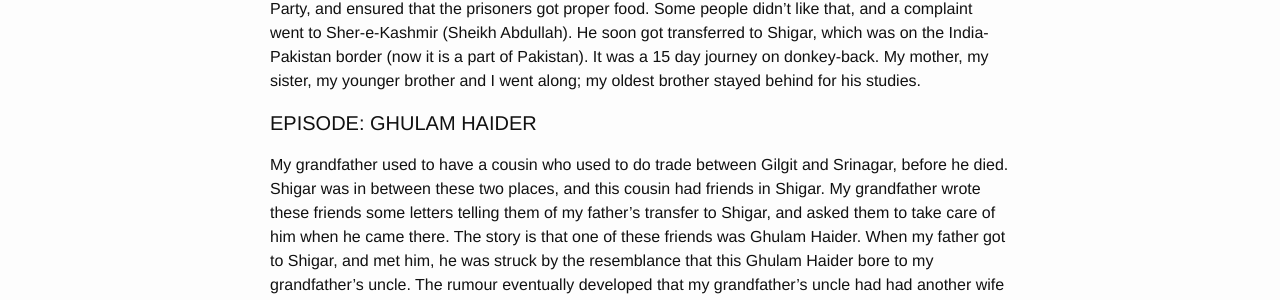
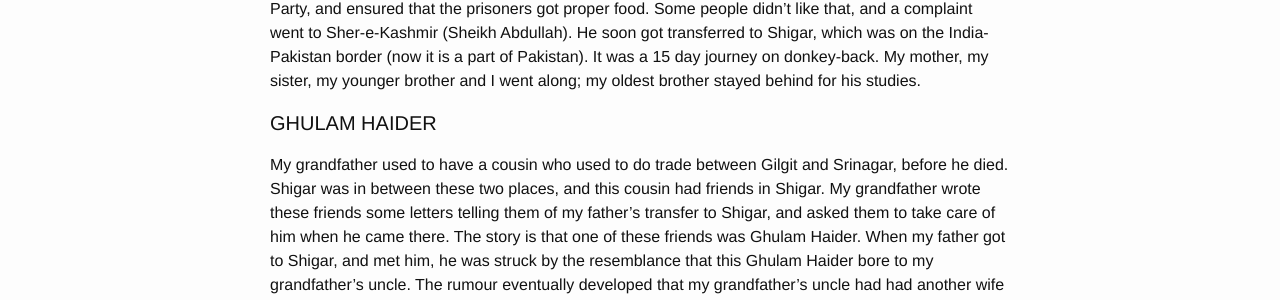
Before and after one commit to ShivanKaul/Naani, a Jekyll site: the page built from _posts/2014-12-23-birth-and-ghulam-haider.md, in a window 1280 px wide. Shown: the part 839-1139 px from the top of the page. Built offline with Jekyll 4.4.1, drawn with Linux system fonts in a browser that asks for light colours.

Commit message:
Experimenting with md, attempt #3.

```diff
--- a/_posts/2014-12-23-birth-and-ghulam-haider.md
+++ b/_posts/2014-12-23-birth-and-ghulam-haider.md
@@ -19,6 +19,7 @@ I lived for the next 5 years being loved by my Daadi. And then she contracted do
 My father used to work as a doctor at the Central Jail. There used to be two parties, Sher (Lion Party, led by Sheikh Abdullah) and Bakr (Lamb) parties. Sher Party was in power, and they used to send politicians from the Bakr party to Central Jail under charges of sedition. My father was sympathetic to the Bakr Party, and ensured that the prisoners got proper food. Some people didn't like that, and a complaint went to Sher-e-Kashmir (Sheikh Abdullah). He soon got transferred to Shigar, which was on the India-Pakistan border (now it is a part of Pakistan). It was a 15 day journey on donkey-back. My mother, my sister, my younger brother and I went along; my oldest brother stayed behind for his studies.
 
 
-#### EPISODE: GHULAM HAIDER
+
+#### GHULAM HAIDER
 
 My grandfather used to have a cousin who used to do trade between Gilgit and Srinagar, before he died. Shigar was in between these two places, and this cousin had friends in Shigar. My grandfather wrote these friends some letters telling them of my father's transfer to Shigar, and asked them to take care of him when he came there. The story is that one of these friends was Ghulam Haider. When my father got to Shigar, and met him, he was struck by the resemblance that this Ghulam Haider bore to my grandfather's uncle. The rumour eventually developed that my grandfather's uncle had had another wife in Shigar, a Muslim wife, and their son was Ghulam Haider. I don't know if this is true. It's very scandalous, though.
```
